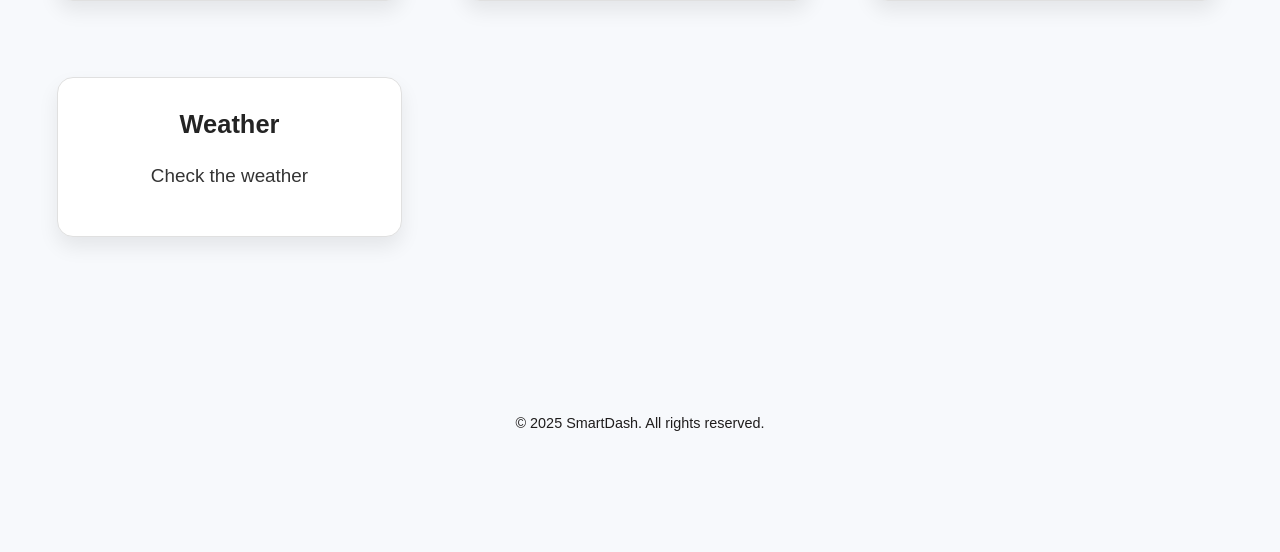
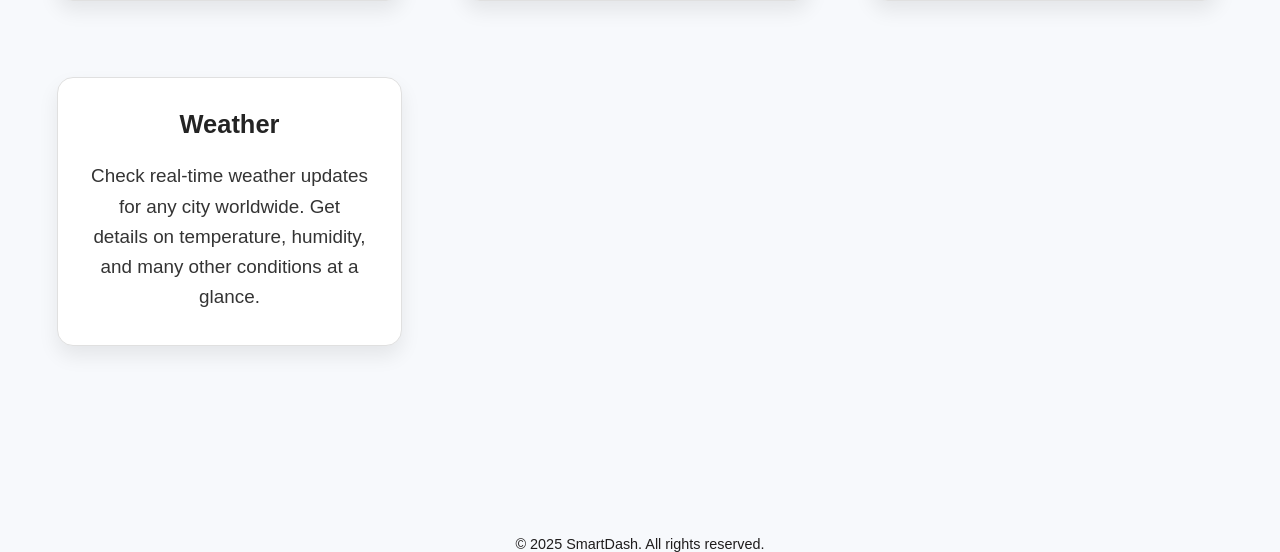
Before and after one commit to Adelodunpeter25/smartdash, a Django app: page /utilities/ in a window 1280 px wide. Shown: the part 916-1468 px from the top of the page. Before the commit the page ends 1347 px from the top, so only its background shows below. Run offline with Django 5.2, Linux system fonts and the light colour scheme.

Commit message:
added more features

```diff
--- a/smartdash/dashboard/templates/dashboard.html
+++ b/smartdash/dashboard/templates/dashboard.html
@@ -49,7 +49,7 @@
                     </div>
                     <div class="feature-card">
                         <h3>Clock</h3>
-                        <p>Check the current time.</p>
+                        <p>View the current time with a simple and clear interface.</p>
                         <a href="/clock/" class="feature-btn">Check Time</a>
                     </div>
                 </div>
--- a/smartdash/dashboard/templates/utilities.html
+++ b/smartdash/dashboard/templates/utilities.html
@@ -45,7 +45,7 @@
         <div class="smartdash-feature-card">
             <h3 class="smartdash-feature-title">Weather</h3>
             <p class="smartdash-feature-description">
-                Check the weather
+                Check real-time weather updates for any city worldwide. Get details on temperature, humidity, and many other conditions at a glance.
             </p>
         </div>
     </div>
```
Also changed, not shown: smartdash/db.sqlite3.
